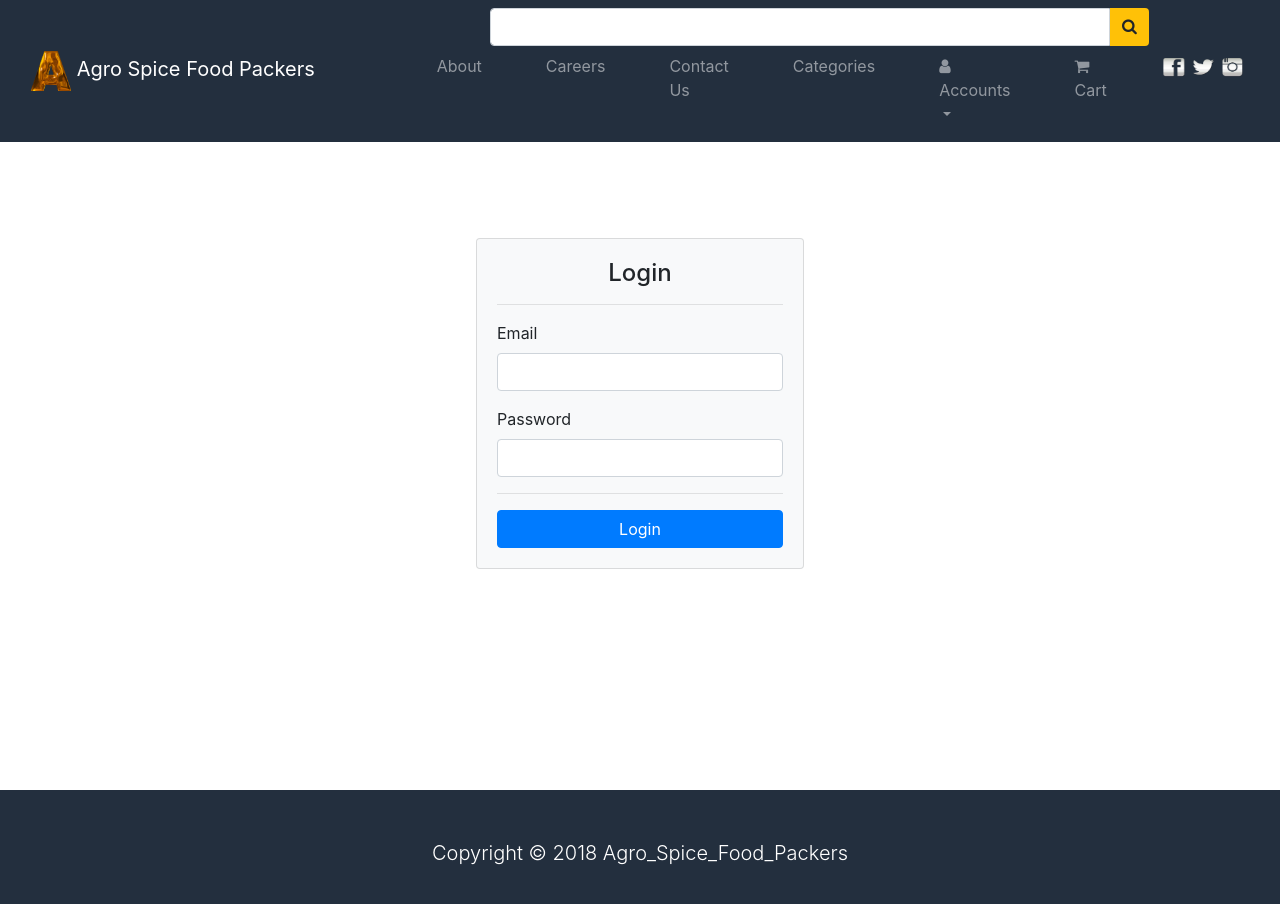
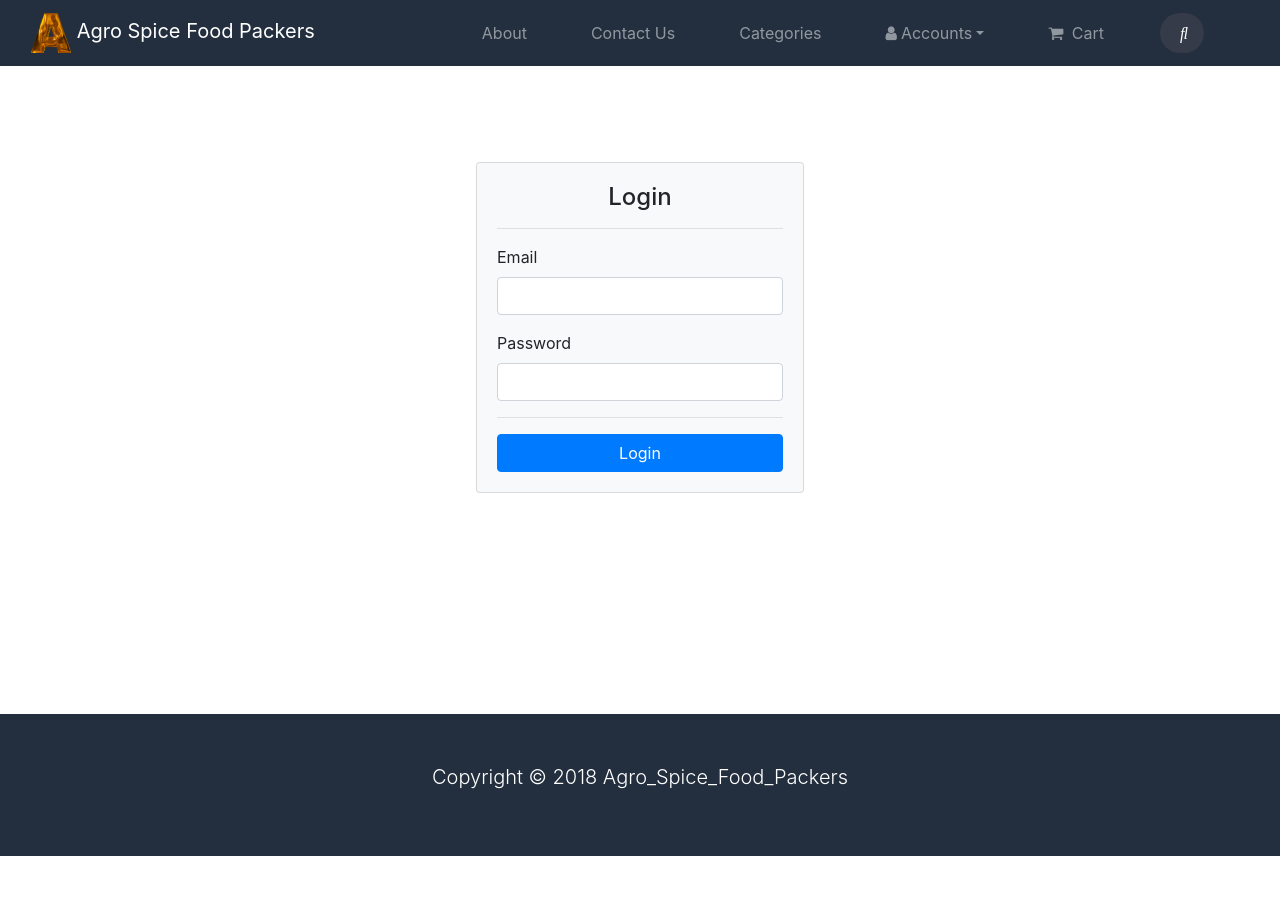
Before and after one commit to akila33/Agro_Spice_Food_Packers, an Angular app in the folder client/: page /login in a window 1280 px wide. Shown: the top 904 px of the page. After the commit the page ends 856 px from the top, so only its background shows below. Built offline with nearby package versions, Linux system fonts and the light colour scheme.

Commit message:
search component added

```diff
--- a/client/src/app/app.component.html
+++ b/client/src/app/app.component.html
@@ -1,3 +1,15 @@
+<link href="//maxcdn.bootstrapcdn.com/bootstrap/4.1.1/css/bootstrap.min.css" rel="stylesheet" id="bootstrap-css">
+<script src="//maxcdn.bootstrapcdn.com/bootstrap/4.1.1/js/bootstrap.min.js"></script>
+<script src="//cdnjs.cloudflare.com/ajax/libs/jquery/3.2.1/jquery.min.js"></script>
+
+<head>
+    <link rel="stylesheet" href="https://stackpath.bootstrapcdn.com/bootstrap/4.1.3/css/bootstrap.min.css" integrity="sha384-MCw98/SFnGE8fJT3GXwEOngsV7Zt27NXFoaoApmYm81iuXoPkFOJwJ8ERdknLPMO" crossorigin="anonymous">
+    <link rel="stylesheet" href="https://use.fontawesome.com/releases/v5.5.0/css/all.css" integrity="sha384-B4dIYHKNBt8Bc12p+WXckhzcICo0wtJAoU8YZTY5qE0Id1GSseTk6S+L3BlXeVIU" crossorigin="anonymous">
+  </head>
+
+
+
+<!-- bg-transparent -->
 <nav class="navbar navbar-expand-md navbar-dark bg-main">
   <div class="container-fluid">
     <a routerLink="/" class="navbar-brand">
@@ -8,31 +20,35 @@
     </button>
     <div [ngbCollapse]="isCollapsed" id="navbar-items" style="align-items: left; margin-left: 50px;" class="collapse navbar-collapse flex-column"
       id="navbarNav">
-      <div class="input-group w-75">
+      <!-- <div class="input-group w-75">
         <input type="text" name="search" class="form-control" [(ngModel)]="searchTerm" (keyup.enter)="search()">
         <span id="searchBtn" class="bg-warning" (click)="search()">
           <i class="fa fa-search"></i>
         </span>
-      </div>
+      </div> -->
+
+
+
       <div class="w-200">
+
         <ul class="navbar-nav">
-            <li class="nav-item ml-0 ml-lg-5">
+
+
+
+            <li class="nav-item ml-0 ml-md-5">
               <a (click)="collapse()" routerLink="/categories" routerLinkActive="active" class="nav-link">About</a>
             </li>
-            <li class="nav-item ml-0 ml-lg-5">
-                <a (click)="collapse()" routerLink="/categories" routerLinkActive="active" class="nav-link">Careers</a>
-              </li>
-              <li class="nav-item ml-0 ml-lg-5">
+              <li class="nav-item ml-0 ml-md-5">
                 <a (click)="collapse()" routerLink="/categories" routerLinkActive="active" class="nav-link">Contact Us</a>
               </li>
-          <li class="nav-item ml-0 ml-lg-5">
+          <li class="nav-item ml-0 ml-md-5">
             <a (click)="collapse()" routerLink="/categories" routerLinkActive="active" class="nav-link">Categories</a>
           </li>
-          <li class="nav-item ml-0 ml-lg-5" ngbDropdown #dropdown="ngbDropdown">
+          <li class="nav-item ml-0 ml-md-5" ngbDropdown #dropdown="ngbDropdown">
             <a class="nav-link dropdown-toggle" ngbDropdownToggle>
               <i class="fa fa-user mr-1"></i>
               <span *ngIf="!token">Accounts</span>
-              <span *ngIf="data.user">{{ data.user.name }}</span>
+              <span *ngIf="data.user">{{ getShortName(data.user.name) }}</span>
             </a>
             <div ngbDropdownMenu class="dropdown-menu">
               <a *ngIf="token" (click)="closeDropdown(dropdown);collapse();" routerLink="/profile" class="dropdown-item">
@@ -49,18 +65,24 @@
               </a>
             </div>
           </li>
-          <li class="nav-item ml-0 ml-lg-5">
+          <li class="nav-item ml-0 ml-md-5">
             <a (click)="collapse()" routerLink="/cart" routerLinkActive="active" class="nav-link">
               <i class="fa fa-shopping-cart mr-1"></i>
               Cart
               <span *ngIf="data.cartItems" class="badge badge-warning ml-1">{{ data.cartItems }}</span>
             </a>
           </li>
-          <li class="nav-item ml-0 ml-lg-5">
+          <!-- <li class="nav-item ml-0 ml-md-5">
               <a routerLink="/" class="navbar-brand">
                 <img src="./assets/img/tif.png" alt="logo" id="tif">
               </a>
-            </li>
+            </li> -->
+<!-- Searchbar Component -->
+            <div class="searchbar ml-0 ml-md-5">
+                <input class="search_input" type="text" name="" placeholder="Search...">
+                <a href="#" class="search_icon"><i class="fas fa-search"></i></a>
+              </div>
+
         </ul>
       </div>
     </div>
--- a/client/src/app/app.component.scss
+++ b/client/src/app/app.component.scss
@@ -23,3 +23,51 @@
 #navbar-items{
   text-align: right;
 }
+
+// .navbar{
+//   background-image: url("./../assets/img/1.jpg");
+// }
+
+
+.searchbar{
+  margin-bottom: auto;
+  margin-top: auto;
+  height: 40px;
+  background-color: #353b48;
+  border-radius: 30px;
+  padding: 10px;
+  }
+
+  .search_input{
+  color: white;
+  border: 0;
+  outline: 0;
+  background: none;
+  width: 0;
+  caret-color:transparent;
+  line-height: 20px;
+  transition: width 0.4s linear;
+  }
+
+  .searchbar:hover > .search_input{
+  padding: 0 10px;
+  width: 200px;
+  caret-color:red;
+  transition: width 0.4s linear;
+  }
+
+  .searchbar:hover > .search_icon{
+  background: white;
+  color: #e74c3c;
+  }
+
+  .search_icon{
+  height: 20px;
+  width: 20px;
+  float: right;
+  display: flex;
+  justify-content: center;
+  align-items: center;
+  border-radius: 60%;
+  color:white;
+  }
--- a/client/src/app/app.component.ts
+++ b/client/src/app/app.component.ts
@@ -48,4 +48,8 @@ export class AppComponent {
       this.router.navigate(['search', { query: this.searchTerm }]);
     }
   }
+
+  getShortName(fullName) {
+    return fullName.split(' ')[0];
+  }
 }
```
Also changed, not shown: 1 other file (tests, documents, lock files or other folders).
